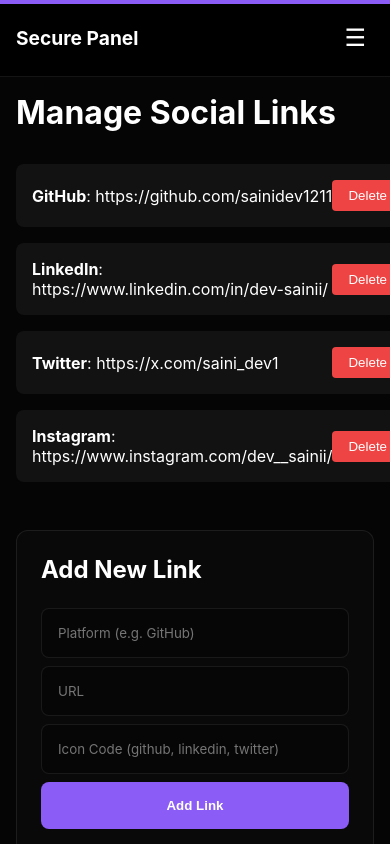
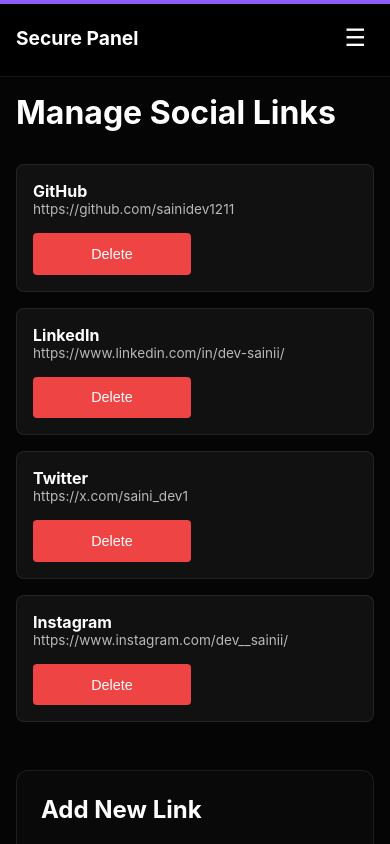
Before and after one commit to sainidev1211/My-portfolio, a Next.js app: page /24BAI70170/socials in a window 390 px wide. Shown: the top 844 px of the page. Built offline with nearby package versions, Linux system fonts and the light colour scheme; no server answers; the database is empty.

Commit message:
fix(admin): standardize mobile styling for socials and certifications

```diff
--- a/src/app/24BAI70170/socials/page.tsx
+++ b/src/app/24BAI70170/socials/page.tsx
@@ -2,6 +2,7 @@
 
 import React, { useState, useEffect } from 'react';
 import styles from '../editor.module.css';
+import adminStyles from '../admin.module.css';
 
 export default function SocialsManager() {
     const [socials, setSocials] = useState<any[]>([]);
@@ -65,23 +66,21 @@
 
             <div style={{ display: 'grid', gap: '1rem', marginBottom: '3rem' }}>
                 {socials.map(s => (
-                    <div key={s.id} style={{
-                        padding: '1rem',
-                        background: 'rgba(255,255,255,0.05)',
-                        borderRadius: '8px',
-                        display: 'flex',
-                        justifyContent: 'space-between',
-                        alignItems: 'center'
-                    }}>
-                        <div>
-                            <strong>{s.platform}</strong>: <a href={s.url} target="_blank" className="text-blue-400">{s.url}</a>
+                    <div key={s.id} className={adminStyles.cardItem}>
+                        <div className={adminStyles.cardContent} style={{ overflow: 'hidden' }}>
+                            <strong>{s.platform}</strong>
+                            <div style={{ fontSize: '0.85rem', opacity: 0.7, overflow: 'hidden', textOverflow: 'ellipsis', whiteSpace: 'nowrap' }}>
+                                <a href={s.url} target="_blank" className="text-blue-400">{s.url}</a>
+                            </div>
                         </div>
-                        <button
-                            onClick={() => handleDelete(s.id)}
-                            style={{ padding: '0.5rem 1rem', background: '#ef4444', border: 'none', borderRadius: '4px', cursor: 'pointer', color: 'white' }}
-                        >
-                            Delete
-                        </button>
+                        <div className={adminStyles.cardActions}>
+                            <button
+                                onClick={() => handleDelete(s.id)}
+                                className={`${adminStyles.actionButton} ${adminStyles.btnDelete}`}
+                            >
+                                Delete
+                            </button>
+                        </div>
                     </div>
                 ))}
             </div>
```
Also changed, not shown: src/app/24BAI70170/certifications/page.tsx (+10 -16 lines).
